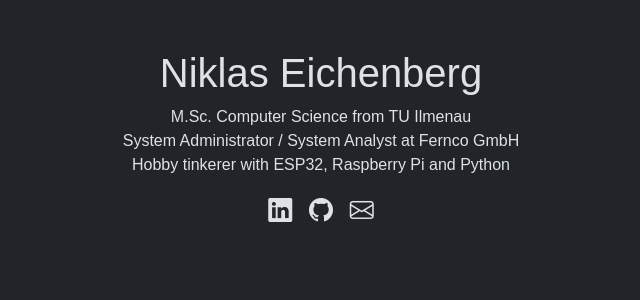
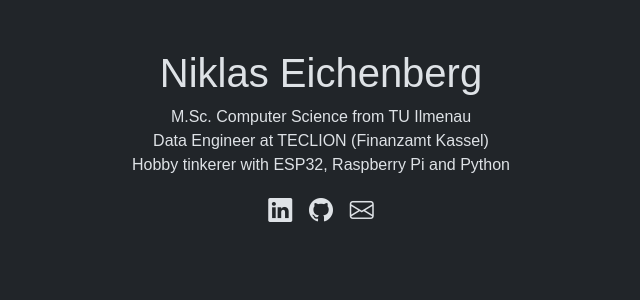
Before and after one commit to nikilase/about_me_website, a FastAPI app: page / in a window 1280 px wide. Shown: the part 261-561 px from the top of the page, without its empty margins (319-959 px from the left). Run offline with FastAPI, Linux system fonts and the light colour scheme; some web fonts are replaced.

Commit message:
Update my info and requirements

```diff
--- a/requirements.txt
+++ b/requirements.txt
@@ -3,4 +3,4 @@ jinja2>=3.1.6
 uvicorn>=0.34.0
 requests>=2.32.3
 pydantic>=2.10.6
-starlette~=0.49.1
+starlette>=0.49.1, < 1
--- a/templates/root.html
+++ b/templates/root.html
@@ -58,7 +58,7 @@
         <p class="txt_align_center">
             M.Sc. Computer Science from TU Ilmenau
             <br>
-            System Administrator / System Analyst at Fernco GmbH
+            Data Engineer at TECLION (Finanzamt Kassel)
             <br>
             Hobby tinkerer with ESP32, Raspberry Pi and Python
         </p>
@@ -71,7 +71,7 @@
             <a href="https://github.com/nikilase" aria-label="My Github Profile" class="my-link">
                 <i aria-hidden="true" class="bi bi-github"></i>
             </a>
-            <a href="mailto:niklas.eichenberg@fernco.de" aria-label="My Business Email" class="my-link">
+            <a href="mailto:niklas.eichenberg@gmail.com" aria-label="My Business Email" class="my-link">
                 <i aria-hidden="true" class="bi bi-envelope"></i>
             </a>
         </div>
```
